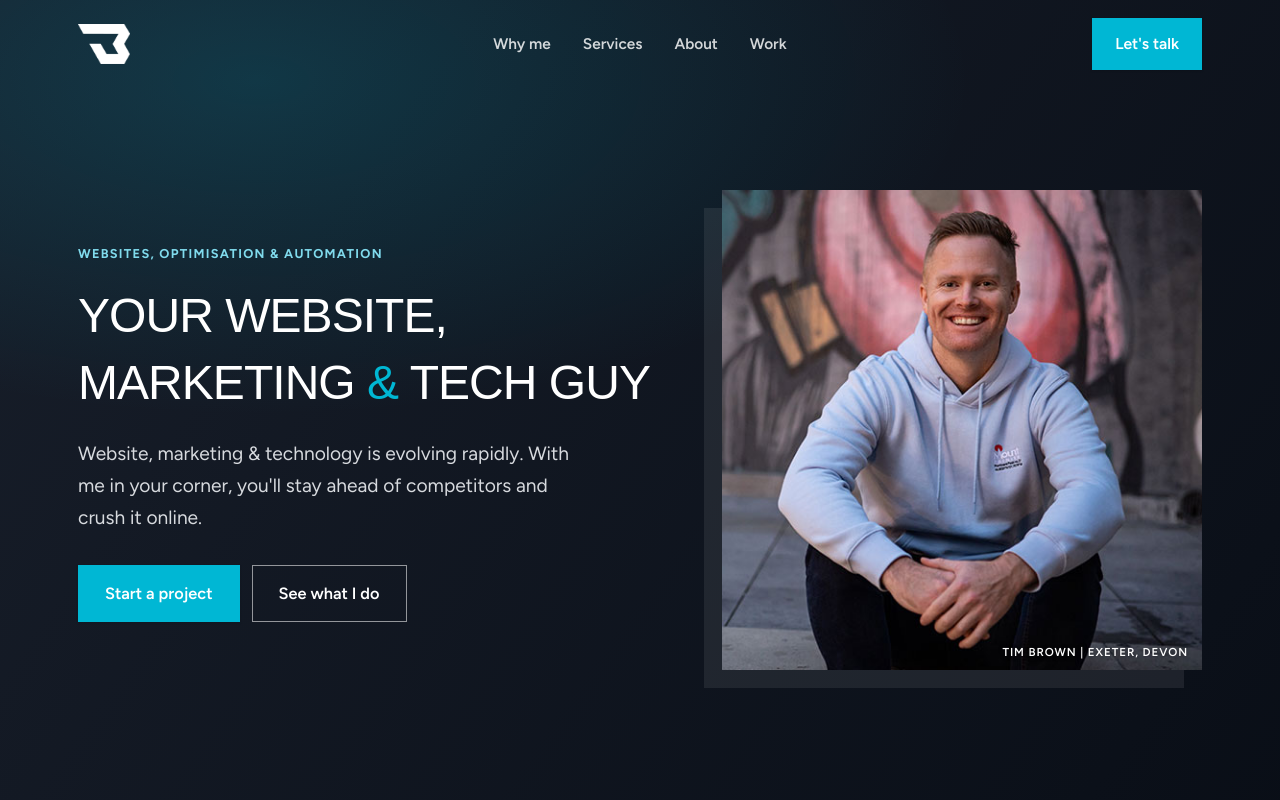
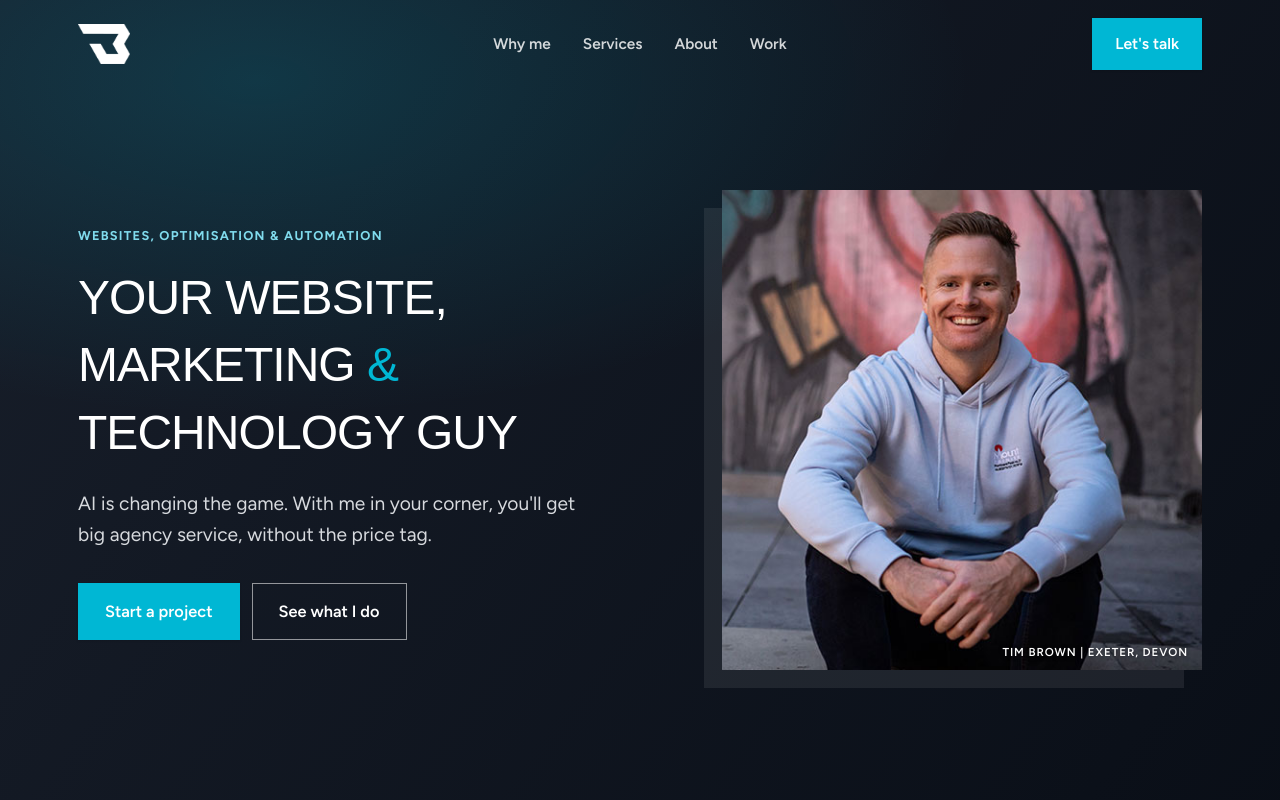
Before and after one commit to tangobrown/tangobrown, a Next.js app: page / in a window 1280 px wide. Shown: the top 800 px of the page. Built offline with nearby package versions, Linux system fonts and the light colour scheme; a web font is replaced by a local one.

Commit message:
Update hero H1 and lead copy

```diff
--- a/components/Hero.tsx
+++ b/components/Hero.tsx
@@ -8,11 +8,11 @@ export default function Hero() {
         <div className="hero__copy">
           <span className="eyebrow reveal">Websites, Optimisation &amp; Automation</span>
           <h1 className="hero__title reveal">
-            Your website, Marketing <span className="hl">&amp;</span> Tech guy
+            Your website, Marketing <span className="hl">&amp;</span> Technology guy
           </h1>
           <p className="hero__lead reveal">
-            Website, marketing &amp; technology is evolving rapidly. With me in your
-            corner, you&apos;ll stay ahead of competitors and crush it online.
+            AI is changing the game. With me in your corner, you&apos;ll get big agency
+            service, without the price tag.
           </p>
           <div className="hero__actions reveal">
             <a href="#contact" className="btn btn--primary btn--lg">Start a project</a>
```
